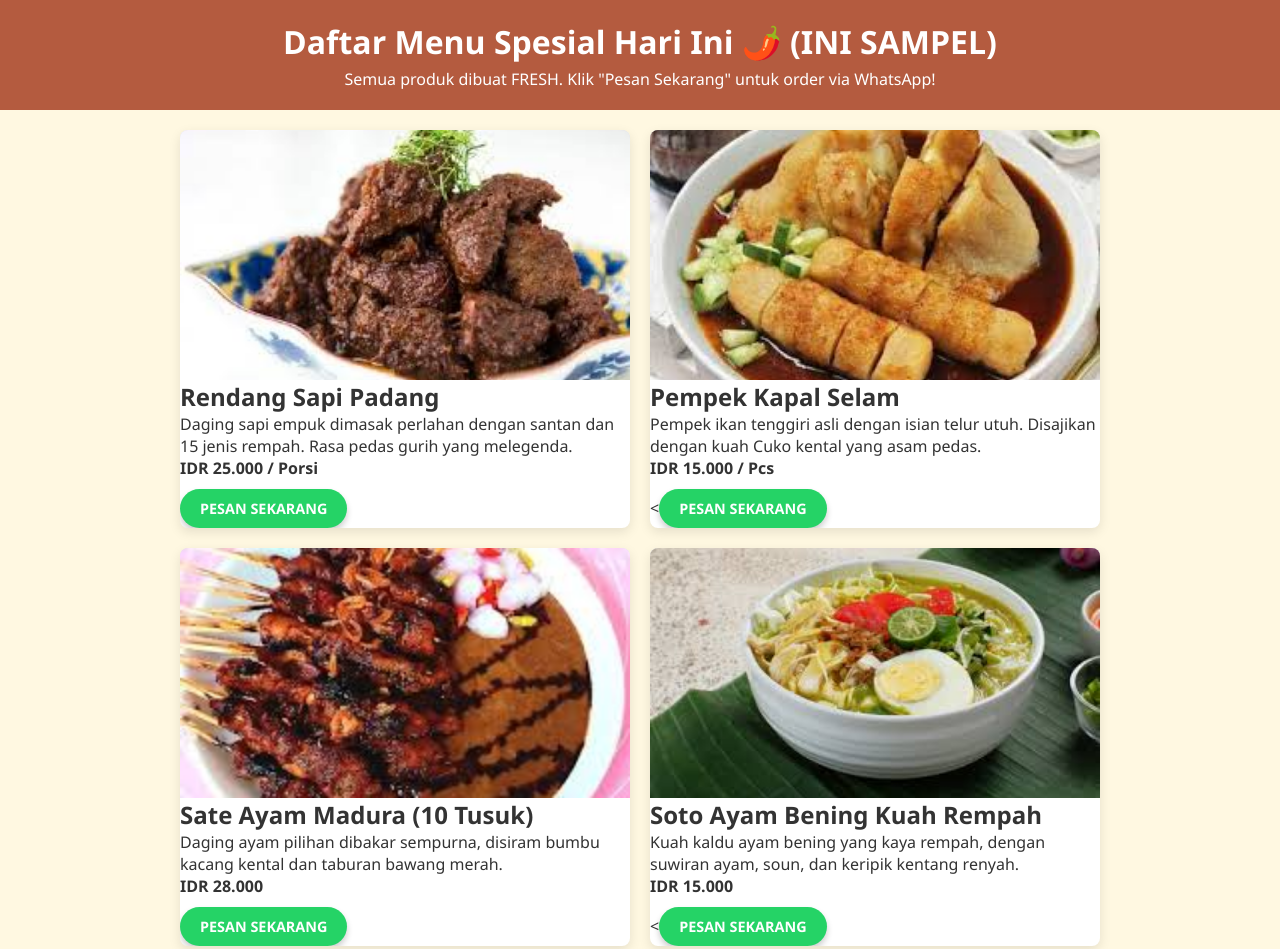
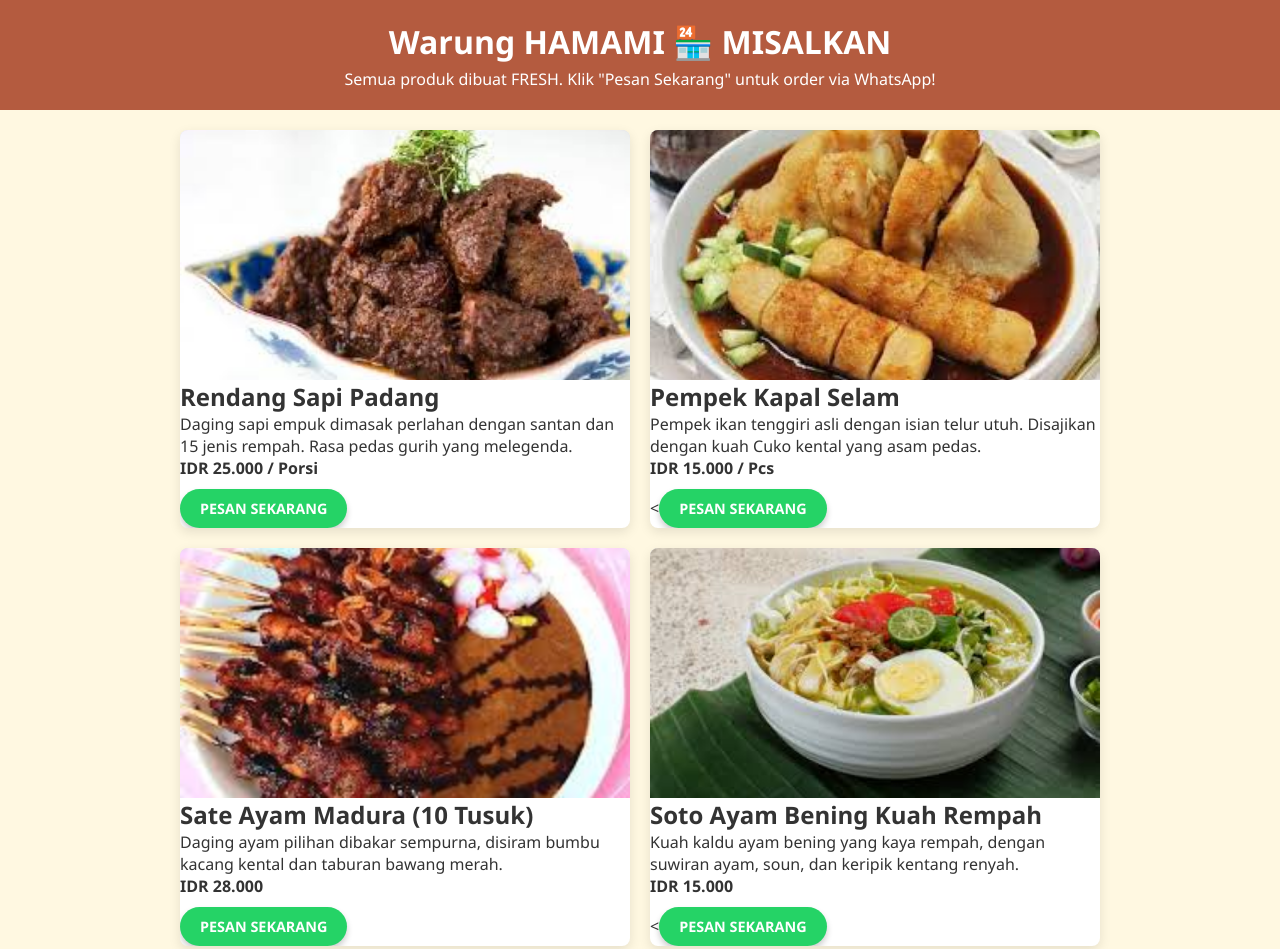
Before and after one commit to Hamami-del/Daput-Lezat, a plain HTML site: page index.html in a window 1280 px wide. Shown: the top 949 px of the page. Drawn offline with Linux system fonts and the light colour scheme.

Commit message:
Update index.html

```diff
--- a/index.html
+++ b/index.html
@@ -9,7 +9,7 @@
 <body>
 
     <header>
-        <h1>Daftar Menu Spesial Hari Ini 🌶️ (INI SAMPEL) </h1>
+        <h1>Warung HAMAMI 🏪 MISALKAN </h1>
         <p>Semua produk dibuat FRESH. Klik "Pesan Sekarang" untuk order via WhatsApp!</p>
     </header>
 
```
